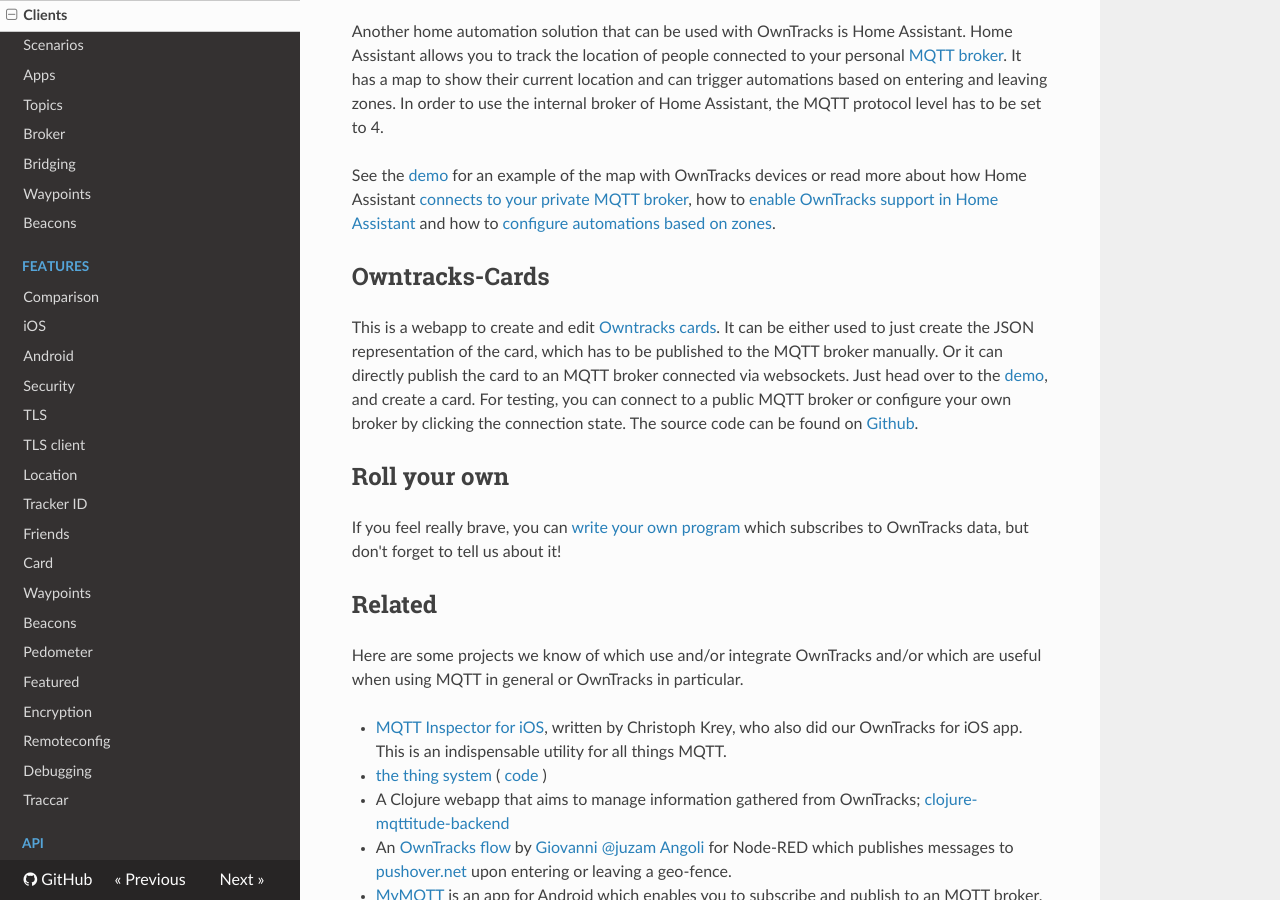
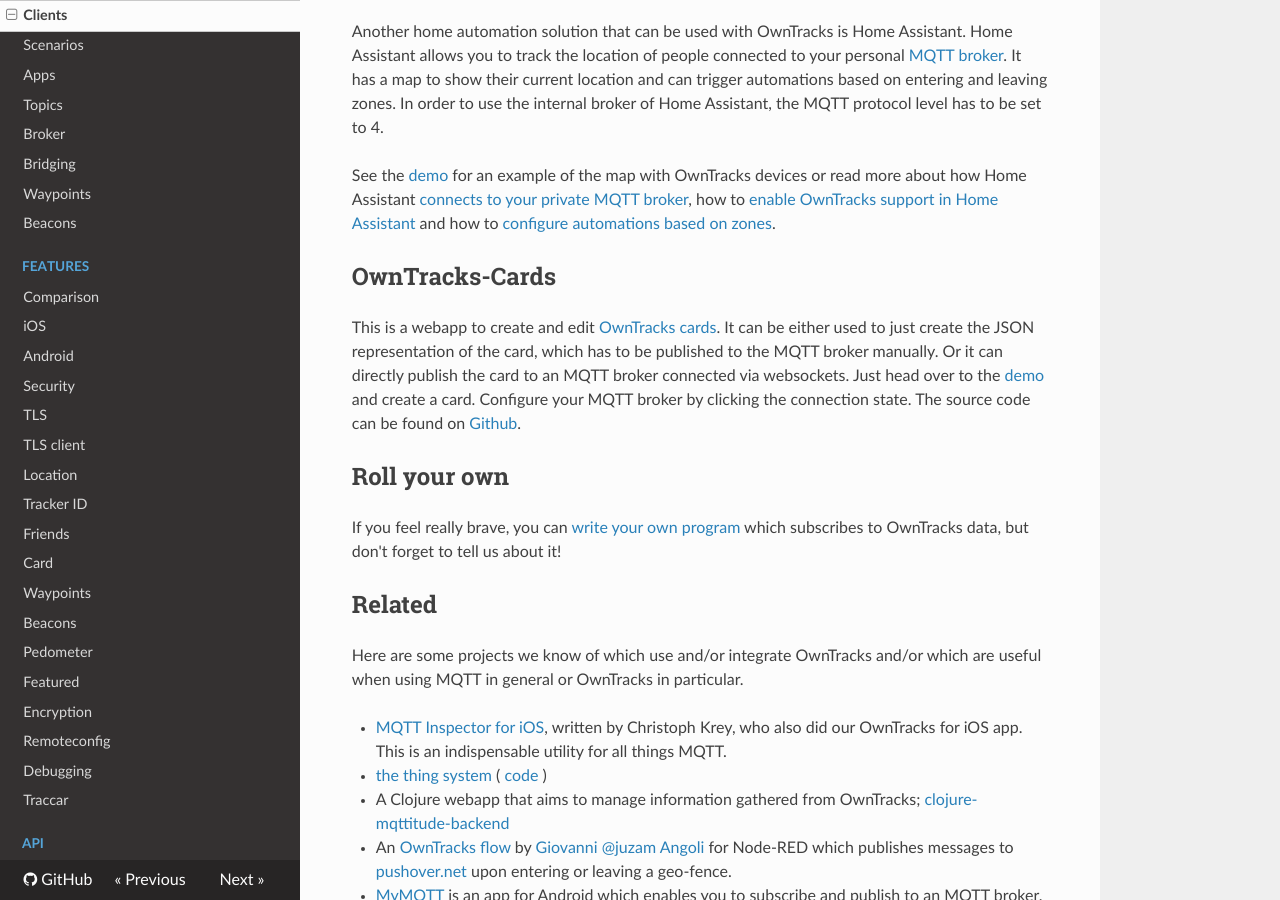
Before and after one commit to owntracks/booklet, an MkDocs documentation site: the page built from docs/guide/clients.md, in a window 1280 px wide and 900 px high, scrolled down 2679 px. Built offline with MkDocs 1.6.1, drawn with Linux system fonts in a browser that asks for light colours; nearby versions of some CDN libraries; old or Windows-style settings are respelled for this version of MkDocs.

Commit message:
Change documentation and fix typo

```diff
--- a/docs/guide/clients.md
+++ b/docs/guide/clients.md
@@ -58,10 +58,10 @@ See the [demo][ha-demo] for an example of the map with OwnTracks devices or read
 [ha-zone]: https://home-assistant.io/components/automation/#zone-trigger
 
 
-## Owntracks-Cards
-This is a webapp to create and edit [Owntracks cards](.../features/card.md).
+## OwnTracks-Cards
+This is a webapp to create and edit [OwnTracks cards](.../features/card.md).
 It can be either used to just create the JSON representation of the card, which has to be published to the MQTT broker manually. Or it can directly publish the card to an MQTT broker connected via websockets.
-Just head over to the [demo][oc-demo], and create a card. For testing, you can connect to a public MQTT broker or configure your own broker by clicking the connection state.
+Just head over to the [demo][oc-demo] and create a card. Configure your MQTT broker by clicking the connection state.
 The source code can be found on [Github][oc-code].
 
 [oc-demo]: https://avanc.github.io/owntracks-cards/
```
Also changed, not shown: docs/features/card.md (+1 -1 lines).
